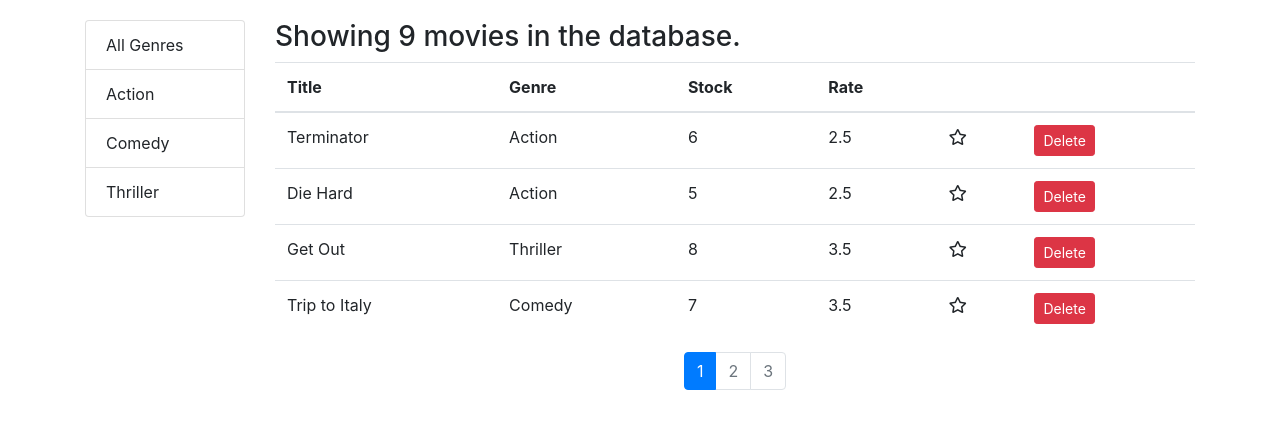
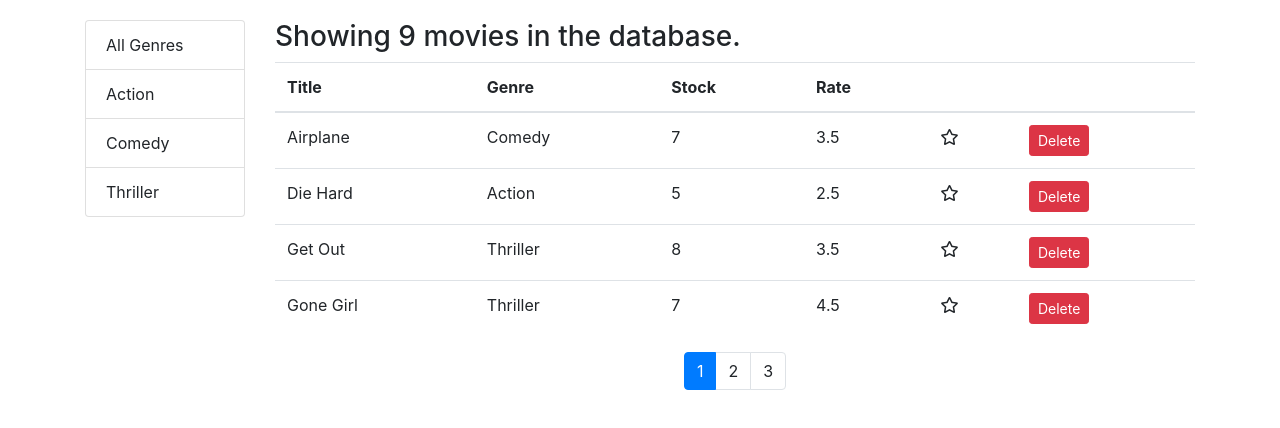
Before and after one commit to cihanbarandev/react-vidly, a React (Create React App) app: page / in a window 1280 px wide. Shown: the top 428 px of the page. Built offline with nearby package versions, Linux system fonts and the light colour scheme.

Commit message:
Feature :: add sorting for the movies table

```diff
--- a/src/components/common/pagination.jsx
+++ b/src/components/common/pagination.jsx
@@ -3,38 +3,26 @@ import React from 'react';
 import _ from 'lodash';
 import PropTypes from 'prop-types';
 
-const setClassName = (page, index, props) => {
-	const { pageSize, currentPage, currentlyDisplayedItemsCount } = props;
-	let className = 'page-item';
-	className = page === currentPage ? `${className} active` : className;
-	className =
-		currentlyDisplayedItemsCount <= pageSize && index !== 0
-			? `${className} disabled`
-			: className;
+const Pagination = props => {
+	const { itemsCount, pageSize, currentPage, onPageChange } = props;
 
-	return className;
-};
-
-const Pagination = props => {
-	const {
-		itemsCount,
-		pageSize,
-		currentlyDisplayedItemsCount,
-		onPageChange
-	} = props;
+	const className = 'page-item';
 
 	const pagesCount = Math.ceil(itemsCount / pageSize);
 	if (pagesCount === 1) return null;
 	const pages = _.range(1, pagesCount + 1);
 
-	console.log(currentlyDisplayedItemsCount);
-
 	return (
 		<nav>
 			<ul className="pagination justify-content-center">
-				{pages.map((page, index) => {
+				{pages.map(page => {
 					return (
-						<li key={page} className={setClassName(page, index, props)}>
+						<li
+							key={page}
+							className={
+								page === currentPage ? `${className} active` : className
+							}
+						>
 							<a
 								className="page-link"
 								onClick={() => {
--- a/src/components/movies.jsx
+++ b/src/components/movies.jsx
@@ -1,21 +1,23 @@
 import React, { Component } from 'react';
 import { getMovies } from '../services/fakeMovieService';
 import { getGenres } from '../services/fakeGenreService';
-import Favorite from './common/favorite';
 import Pagination from './common/pagination';
 import Paginate from '../utils/paginate';
 import ListGroup from './common/listGroup';
+import MoviesTable from './moviesTable';
+import _ from 'lodash';
 
 class Movies extends Component {
 	state = {
 		movies: [],
 		genres: [],
 		pageSize: 4,
-		currentPage: 1
+		currentPage: 1,
+		sortColumn: { path: 'title', order: 'asc' }
 	};
 
 	componentDidMount() {
-		const genres = [{ name: 'All Genres' }, ...getGenres()];
+		const genres = [{ _id: '', name: 'All Genres' }, ...getGenres()];
 
 		this.setState({ movies: getMovies(), genres });
 	}
@@ -40,37 +42,9 @@ class Movies extends Component {
 		this.setState({ selectedGenre: genre, currentPage: 1 });
 	};
 
-	renderMovies(movies) {
-		const moviesEl = movies.map(movie => {
-			return (
-				<tr key={movie._id}>
-					<td>{movie.title}</td>
-					<td>{movie.genre.name}</td>
-					<td>{movie.numberInStock}</td>
-					<td>{movie.dailyRentalRate}</td>
-					<td>
-						{/* favorite movie */}
-						<Favorite
-							isFavorite={movie.isFavorite}
-							onFavorite={() => {
-								this.handleFavorite(movie);
-							}}
-						/>
-					</td>
-					<td>
-						{/* delete movie */}
-						<button
-							onClick={() => this.handleDelete(movie)}
-							className="btn btn-danger btn-sm"
-						>
-							Delete
-						</button>
-					</td>
-				</tr>
-			);
-		});
-		return moviesEl;
-	}
+	handleSort = sortColumn => {
+		this.setState({ sortColumn });
+	};
 
 	render() {
 		const {
@@ -78,7 +52,8 @@ class Movies extends Component {
 			pageSize,
 			currentPage,
 			genres,
-			selectedGenre
+			selectedGenre,
+			sortColumn
 		} = this.state;
 
 		const filteredMovies =
@@ -86,10 +61,15 @@ class Movies extends Component {
 				? allMovies.filter(m => m.genre._id === selectedGenre._id)
 				: allMovies;
 
-		const paginatedMovies = Paginate(filteredMovies, currentPage, pageSize);
+		const sortedMovies = _.orderBy(
+			filteredMovies,
+			[sortColumn.path],
+			[sortColumn.order]
+		);
+
+		const paginatedMovies = Paginate(sortedMovies, currentPage, pageSize);
 		const allMoviesCount = allMovies.length;
 		const filteredMoviesCount = filteredMovies.length;
-		const paginatedMoviesCount = paginatedMovies.length;
 
 		if (allMoviesCount) {
 			return (
@@ -103,22 +83,15 @@ class Movies extends Component {
 					</div>
 					<div className="col-10">
 						<h3>Showing {filteredMoviesCount} movies in the database.</h3>
-						<table className="table">
-							<thead>
-								<tr>
-									<th scope="col">Title</th>
-									<th scope="col">Genre</th>
-									<th scope="col">Stock</th>
-									<th scope="col">Rate</th>
-									<th scope="col"></th>
-									<th scope="col"></th>
-								</tr>
-							</thead>
-							<tbody>{this.renderMovies(paginatedMovies)}</tbody>
-						</table>
+						<MoviesTable
+							movies={paginatedMovies}
+							onDelete={this.handleDelete}
+							onFavorite={this.handleFavorite}
+							sortColumn={sortColumn}
+							onSort={this.handleSort}
+						></MoviesTable>
 						<Pagination
 							itemsCount={allMoviesCount}
-							currentlyDisplayedItemsCount={paginatedMoviesCount}
 							pageSize={pageSize}
 							currentPage={currentPage}
 							onPageChange={this.handlePageChange}
--- /dev/null
+++ b/src/components/moviesTable.js
@@ -0,0 +1,92 @@
+import React, { Component } from 'react';
+import Favorite from './common/favorite';
+
+class MoviesTable extends Component {
+	raiseSort = path => {
+		const sortColumn = { ...this.props.sortColumn };
+		if (sortColumn.path === path) {
+			sortColumn.order = sortColumn.order === 'asc' ? 'desc' : 'asc';
+		} else {
+			sortColumn.path = path;
+			sortColumn.order = 'asc';
+		}
+		this.props.onSort(sortColumn);
+	};
+
+	render() {
+		const { movies, onDelete, onFavorite } = this.props;
+
+		return (
+			<table className="table">
+				<thead>
+					<tr>
+						<th
+							onClick={() => {
+								this.raiseSort('title');
+							}}
+							scope="col"
+						>
+							Title
+						</th>
+						<th
+							onClick={() => {
+								this.raiseSort('genre.name');
+							}}
+							scope="col"
+						>
+							Genre
+						</th>
+						<th
+							onClick={() => {
+								this.raiseSort('numberInStock');
+							}}
+							scope="col"
+						>
+							Stock
+						</th>
+						<th
+							onClick={() => {
+								this.raiseSort('dailyRentalRate');
+							}}
+							scope="col"
+						>
+							Rate
+						</th>
+						<th scope="col"></th>
+						<th scope="col"></th>
+					</tr>
+				</thead>
+				<tbody>
+					{movies.map(movie => (
+						<tr key={movie._id}>
+							<td>{movie.title}</td>
+							<td>{movie.genre.name}</td>
+							<td>{movie.numberInStock}</td>
+							<td>{movie.dailyRentalRate}</td>
+							<td>
+								{/* favorite movie */}
+								<Favorite
+									isFavorite={movie.isFavorite}
+									onFavorite={() => {
+										onFavorite(movie);
+									}}
+								/>
+							</td>
+							<td>
+								{/* delete movie */}
+								<button
+									onClick={() => onDelete(movie)}
+									className="btn btn-danger btn-sm"
+								>
+									Delete
+								</button>
+							</td>
+						</tr>
+					))}
+				</tbody>
+			</table>
+		);
+	}
+}
+
+export default MoviesTable;
--- a/src/index.css
+++ b/src/index.css
@@ -2,3 +2,7 @@ body {
 	margin: 0;
 	padding: 20px 0 0 0;
 }
+
+th {
+	cursor: pointer;
+}
```
